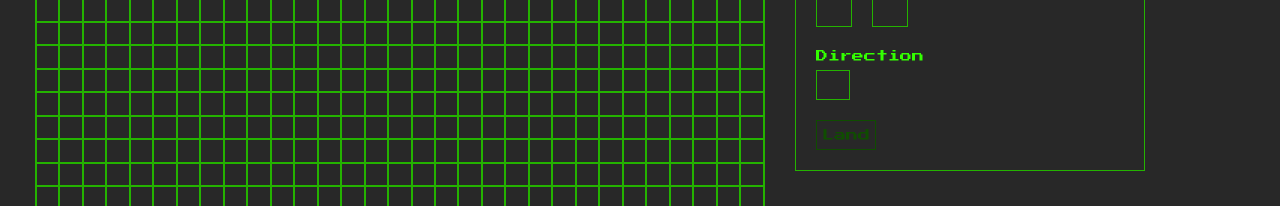
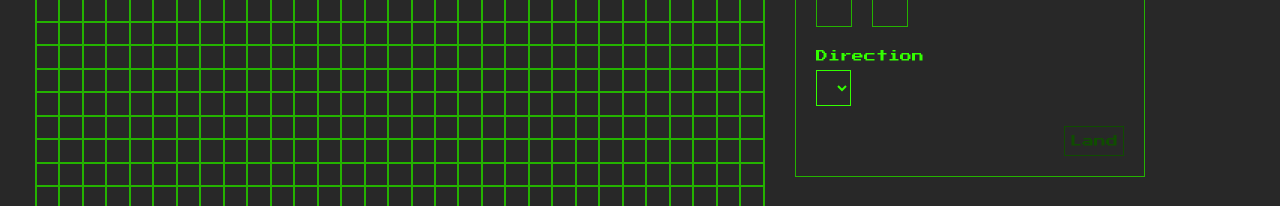
Before and after one commit to mcmoyes/rovers, a Vue app: page / in a window 1280 px wide. Shown: the part 187-393 px from the top of the page. Built offline with nearby package versions, Linux system fonts and the light colour scheme.

Commit message:
Fill out readme; replace landing direction text input with dropdown for better ux.

```diff
--- a/src/components/LandingHUD.vue
+++ b/src/components/LandingHUD.vue
@@ -8,33 +8,31 @@
       <div class="coords">
         <div class="input-group--column">
           <label for="LandingHUD-x">X</label>
-          <input
-            id="LandingHUD-x"
-            v-model.number="x"
-            type="number"
-            min="0"
-            max="99"
-            :disabled="rover.hasLanded"
-          >
+          <input id="LandingHUD-x" v-model.number="x" type="number" min="0" max="99">
         </div>
         <div class="input-group--column">
           <label for="LandingHUD-y">Y</label>
-          <input
-            id="LandingHUD-y"
-            v-model.number="y"
-            type="number"
-            min="0"
-            max="99"
-            :disabled="rover.hasLanded"
-          >
+          <input id="LandingHUD-y" v-model.number="y" type="number" min="0" max="99">
         </div>
       </div>
 
       <label for="LandingHUD-orientation">Direction</label>
-      <input id="LandingHUD-orientation" v-model="orientation" size="1" :disabled="rover.hasLanded">
+      <select id="LandingHUD-orientation" v-model="orientation">
+        <option></option>
+        <option value="N">N</option>
+        <option value="E">E</option>
+        <option value="S">S</option>
+        <option value="W">W</option>
+      </select>
+      <!-- <input id="LandingHUD-orientation" v-model="orientation" size="1"> -->
 
-      <div class="input-group--row">
-        <button @click="onLandClick()" v-if="!rover.hasLanded" :disabled="invalidData">Land</button>
+      <div class="input-group--row button-land-container">
+        <button
+          class="button-land"
+          @click="onLandClick()"
+          v-if="!rover.hasLanded"
+          :disabled="invalidData"
+        >Land</button>
       </div>
     </div>
   </div>
@@ -71,6 +69,9 @@ export default {
       return (
         this.x == null ||
         this.y == null ||
+        // now that we're not using a text input, we could
+        // just do orientation == null, but let's leave
+        // this in case we decide to change it back.
         (this.orientation !== "N" &&
           this.orientation !== "S" &&
           this.orientation !== "E" &&
@@ -83,6 +84,7 @@ export default {
 
 <!-- Add "scoped" attribute to limit CSS to this component only -->
 <style scoped lang="scss">
+@import "../styles/_variables.scss";
 label {
   display: block;
 }
@@ -94,6 +96,17 @@ input[type="number"]::-webkit-inner-spin-button,
 input[type="number"]::-webkit-outer-spin-button {
   -webkit-appearance: none;
   margin: 0;
+}
+
+select {
+  background: transparent;
+  color: $monochrome;
+  border: 1px solid $monochrome;
+  height: 36px;
+}
+
+.button-land-container {
+  text-align: right;
 }
 
 .coords {
```
Also changed, not shown: public/Front-End-Challenge-Wireframe.png (added), 1 other file (tests, documents, lock files or other folders).
